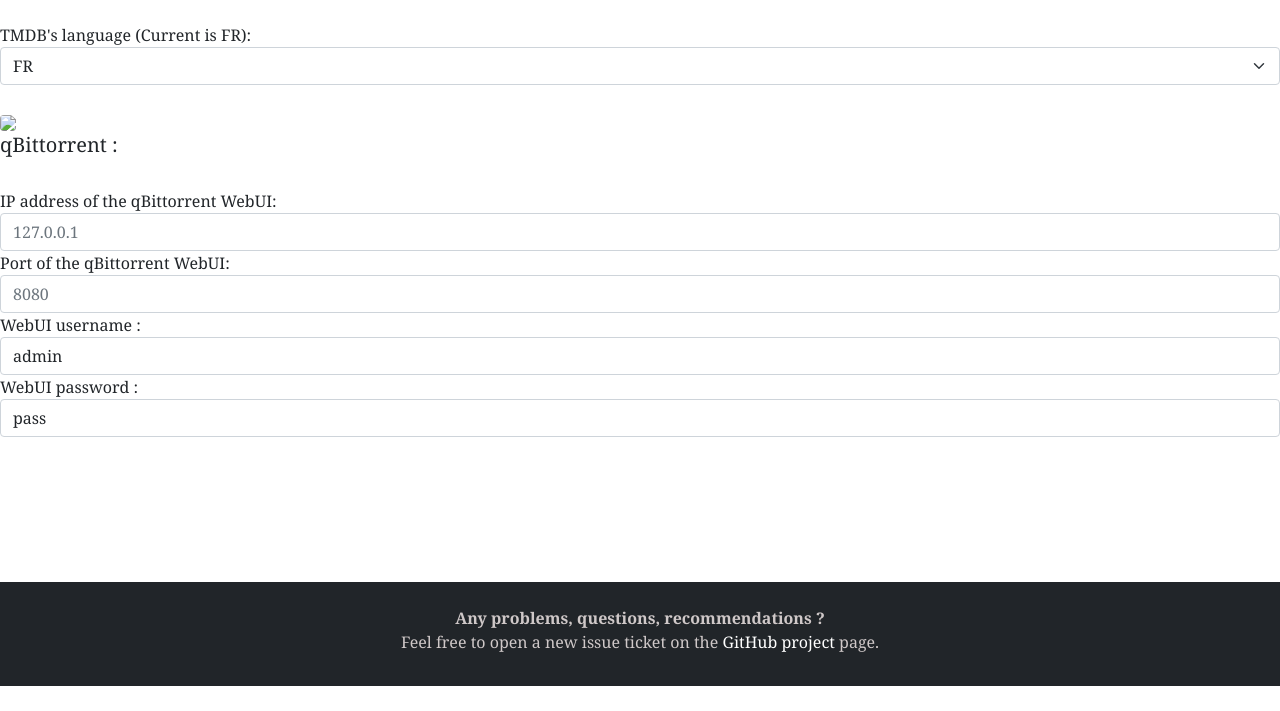
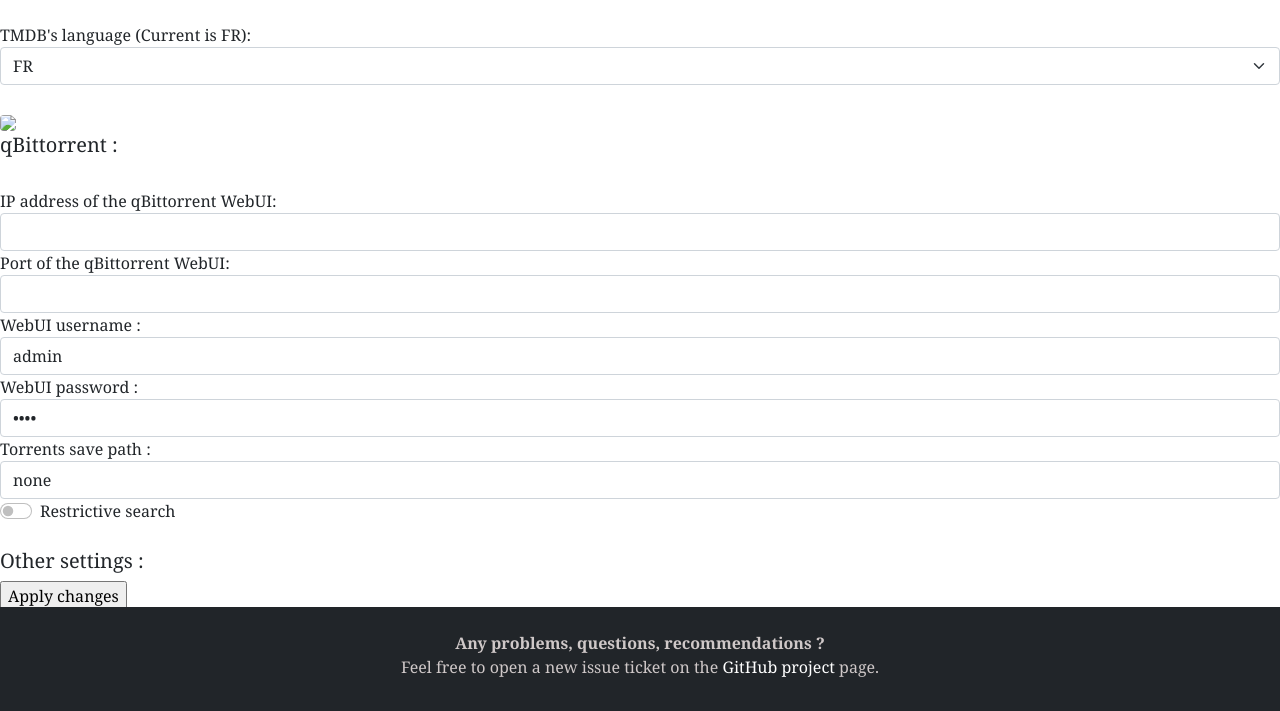
Before and after one commit to Y0plait/TPS, a Flask app: page /configuration.html in a window 1280 px wide. Shown: the part 114-825 px from the top of the page. Before the commit the page ends 800 px from the top, so only its background shows below. Run offline with Flask 2, Linux system fonts and the light colour scheme.

Commit message:
Added configuration page
Conf page and conf file added

```diff
--- a/app/configuration.py
+++ b/app/configuration.py
@@ -2,10 +2,44 @@
 import json
 
 
-with open('app/settings.json', 'r') as settings_file:
-    settings = json.loads(settings_file.read())
+@app.route('/configuration.html', methods=['GET', 'POST'])
+def config():
 
+    with open('app/settings.json', 'r') as settings_file:
+        settings = json.loads(settings_file.read())
 
-@app.route('/configuration.html')
-def config():
-    return render_template('configuration.html', settings=settings)
+    if request.method == 'POST':
+
+        tmdb_lang = request.form['tmdb_lang']
+        qb_ip = request.form['qb_ip']
+        qb_port = request.form['qb_port']
+        qb_pass = request.form['qb_password']
+        qb_username = request.form['qb_username']
+        torrent_filepath = request.form['file_path']
+
+        # Dirty way to make it work when restrictive is off
+        try:
+            is_restrictive_search = request.form['restrictive']
+        except KeyError:
+            is_restrictive_search = "off"
+
+        new_settings = {
+            "tmdb_language": tmdb_lang,
+            "qbittorrent_webui": {
+                "ip": qb_ip,
+                "port": qb_port,
+                "credentials": {
+                    "username": qb_username,
+                    "password": qb_pass
+                }
+            },
+            "default_saving_path": torrent_filepath,
+            "strict_search": is_restrictive_search
+        }
+
+        with open('app/settings.json', 'w') as settings_file:
+            settings_file.write(json.dumps(new_settings, indent=4))
+
+        return render_template('configuration.html', settings=new_settings)
+    else:
+        return render_template('configuration.html', settings=settings)
--- a/app/settings.json
+++ b/app/settings.json
@@ -1,13 +1,13 @@
 {
     "tmdb_language": "FR",
     "qbittorrent_webui": {
-        "ip": "127.0.0.1",
-        "port": "8080",
+        "ip": "",
+        "port": "",
         "credentials": {
             "username": "admin",
             "password": "pass"
         }
     },
-    "default_saving_path": "",
-    "strict_search": false
+    "default_saving_path": "none",
+    "strict_search": "off"
 }
--- a/app/templates/configuration.html
+++ b/app/templates/configuration.html
@@ -5,32 +5,62 @@
 
 <h4>Configuration :</h4>
 
+<form class="settings-form" action="{{ url_for('config')}}" method="post">
+    <div class="tmdb-settings">
         <br>
         <span>TMDB's language (Current is {{settings['tmdb_language']}}):</span>
-<select class="form-select" aria-label="tmdb_lang">
+        <select class="form-select" aria-label="tmdb_lang" name="tmdb_lang">
             <option value="FR">FR</option>
             <option value="EN">EN</option>
         </select>
         <br>
+    </div>
 
+    <div class="qbittorrent-settings">
         <img class="rounded qb-icon" src="https://www.qbittorrent.org/favicon.ico">
         <h5>qBittorrent :</h5>
         <br>
         <span>IP address of the qBittorrent WebUI:</span>
-<input class="form-control" type="text" placeholder="{{settings['qbittorrent_webui']['ip']}}"
-    aria-label="default input example">
+        <input class="form-control" type="text" placeholder="{{settings['qbittorrent_webui']['ip']}}" aria-label="qb ip"
+            name="qb_ip">
 
         <span>Port of the qBittorrent WebUI:</span>
         <input class="form-control" type="text" placeholder="{{settings['qbittorrent_webui']['port']}}"
-    aria-label="default input example">
+            aria-label="qb port" name="qb_port">
 
         <label>WebUI username :</label>
         <input class="form-control" type="text" value="{{settings['qbittorrent_webui']['credentials']['username']}}"
-    aria-label="default input example">
+            aria-label="qb username" name="qb_username">
 
         <label>WebUI password :</label>
-<input class="form-control" type="text" value="{{settings['qbittorrent_webui']['credentials']['password']}}"
-    aria-label="default input example">
+        <input type="password" class="form-control" type="text"
+            value="{{settings['qbittorrent_webui']['credentials']['password']}}" aria-label="qb password"
+            name="qb_password">
+
+        <label>Torrents save path :</label>
+        <input class="form-control" type="text" value="{{settings['default_saving_path']}}"
+            aria-label="torrent filepath" name="file_path">
+
+        <div class="form-check form-switch">
+            <!--{% if settings['strict_search'] %}-->
+            {% if settings['strict_search'] == ("on") %}
+            <input class="form-check-input" type="checkbox" id="flexSwitchCheckChecked" name="restrictive" value="on"
+                checked>
+            {% else %}
+            <input class="form-check-input" type="checkbox" id="flexSwitchCheckChecked" name="restrictive" value="off">
+            {% endif %}
+            <!--<input class="form-check-input" type="checkbox" id="flexSwitchCheckChecked" name="restrictive" checked>-->
+            <!--{% endif %}-->
+            <label class="form-check-label" for="flexSwitchCheckChecked">Restrictive search</label>
+        </div>
+    </div>
+    <br>
+    <div class=" misc-settings">
+        <h5>Other settings :</h5>
+    </div>
+
+    <input name="apply-btn" type="submit" value="Apply changes">
+</form>
 
 
 {% endblock %}
```
Also changed, not shown: app/index_search.py (+14 -5 lines), 1 other file. Lines whose indentation alone changed are shown as unchanged.
